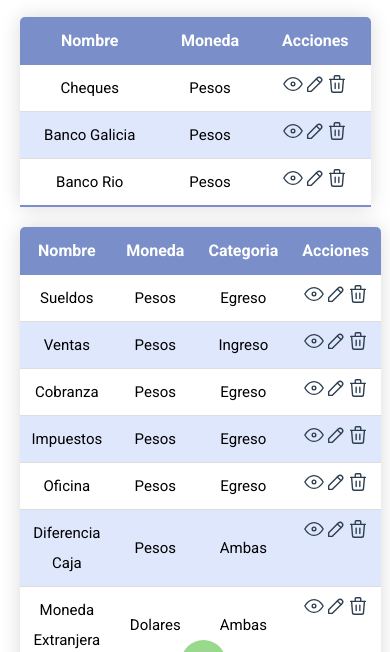
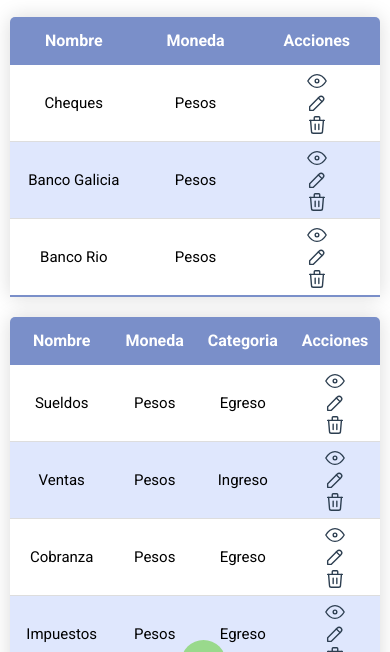
Before and after one commit to tomidziurdzia/Finance-DesarrolloWeb, a plain HTML site: page views/cuentas-categorias.html in a window 390 px wide. Shown: the part 139-791 px from the top of the page. Drawn offline with Linux system fonts and the light colour scheme.

Commit message:
corrijiengo tablas

```diff
--- a/css/style.css
+++ b/css/style.css
@@ -798,6 +798,9 @@
   .informe__boxes {
     grid-template-columns: 1fr;
   }
+  .buttons__table {
+    flex-direction: column;
+  }
 }
 /* FIN @media only screen and (max-width: 480px) */
 
@@ -894,9 +897,11 @@
   .tables__container {
     display: flex;
     flex-direction: column;
+    width: 95%;
   }
   .table__container__cuenta tbody tr td,
   .table__container__categoria tbody tr td {
+    padding: 0.5rem 0;
     text-align: center;
   }
 }
```
